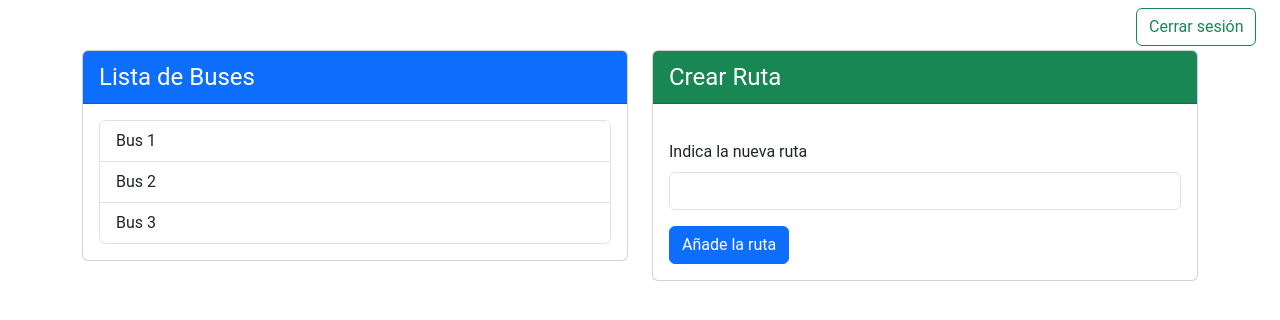
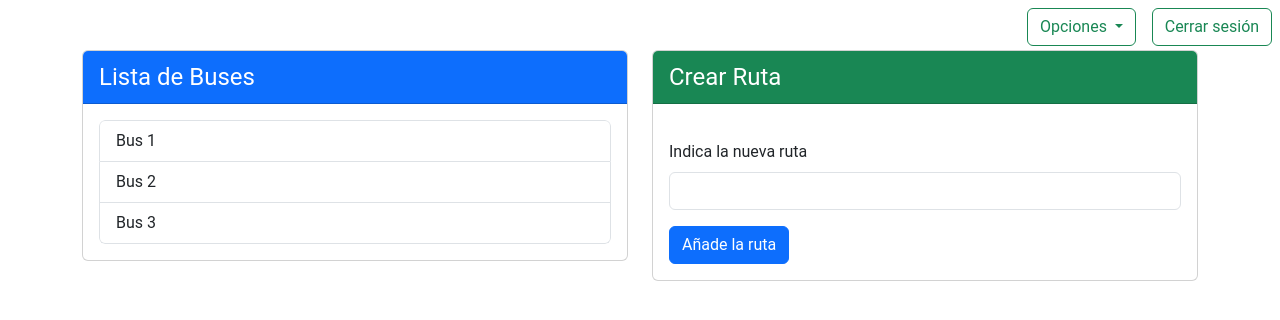
Before and after one commit to JuanElKantar/Clase01Angular, an Angular app: page /dashboard in a window 1280 px wide. Shown: the top 320 px of the page. Built offline with nearby package versions, Linux system fonts and the light colour scheme.

Commit message:
Update dashboard.component.html

```diff
--- a/src/app/dashboard/dashboard.component.html
+++ b/src/app/dashboard/dashboard.component.html
@@ -61,6 +61,17 @@
             <li class="h-100 d-flex align-items-center">Sobre nosotros</li>
             <li class="h-100 d-flex align-items-center">Nuestros servicios</li>
             <li class="h-100 d-flex align-items-center">Contactanos</li>
+            <!-- Menú desplegable -->
+            <li class="dropdown">
+                <button class="btn btn-outline-success dropdown-toggle" type="button" id="menuOpciones" data-bs-toggle="dropdown" aria-expanded="false">
+                    Opciones
+                </button>
+                <ul class="dropdown-menu" aria-labelledby="menuOpciones">
+                    <li><a class="dropdown-item" href="#" (click)="mostrarFormulario('crearRuta')">Crear Ruta</a></li>
+                    <li><a class="dropdown-item" href="#" (click)="mostrarFormulario('anadirConductor')">Añadir Conductor</a></li>
+                    <li><a class="dropdown-item" href="#" (click)="mostrarFormulario('estacionNueva')">Estación Nueva</a></li>
+                </ul>
+            </li>
             <li><button class="btn btn-outline-success btn-cerrar-sesion" (click)="navegarLogin()"><i class="fas fa-user" style="color: blue;"></i>Cerrar sesión</button></li>
         </ul>
     </div>
```
